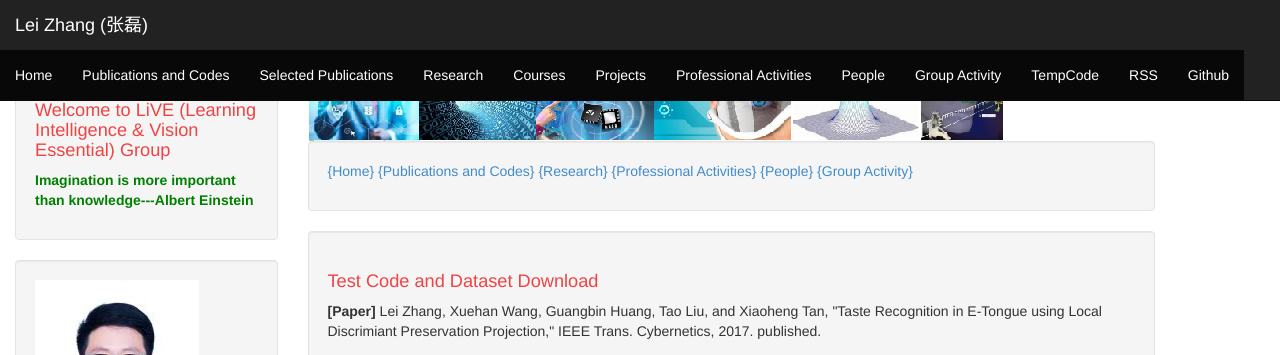
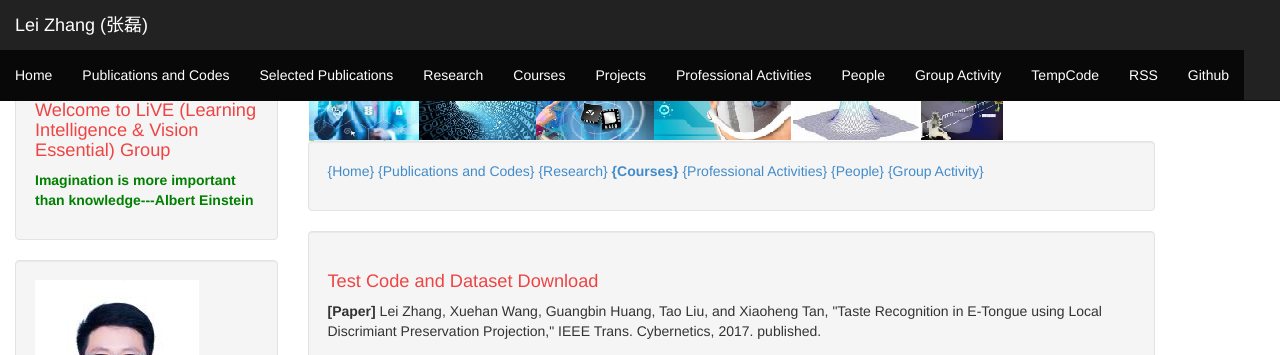
Before and after one commit to DrLeiZhang/website, a Jekyll site: the page built from tempcode.html, in a window 1280 px wide and 900 px high. Shown: the top 355 px of the window. Built offline with Jekyll 4.4.1, drawn with Linux system fonts in a browser that asks for light colours; Markdown is read by kramdown in place of the engine named in the settings.

Commit message:
Update tempcode.html

```diff
--- a/tempcode.html
+++ b/tempcode.html
@@ -4,7 +4,7 @@
 <img class="about-avatar" src="{{ "/img/object.jpg" | prepend: site.baseurl }}" border="0" alt="[name]" />
 
 <div class="well">
-<p><a href="http://www.leizhang.tk/">{Home}</a> <a href="http://www.leizhang.tk/publications%20and%20codes.html">{Publications and Codes}</a> <a href="http://www.leizhang.tk/research.html">{Research}  </a> <a href="http://www.leizhang.tk/professional%20activities.html">{Professional Activities}</a> <a href="http://www.leizhang.tk/people.html">{People}</a> <a href="http://www.leizhang.tk/group%20activity.html">{Group Activity}</a></p>
+<p><a href="http://www.leizhang.tk/">{Home}</a> <a href="http://www.leizhang.tk/publications%20and%20codes.html">{Publications and Codes}</a> <a href="http://www.leizhang.tk/research.html">{Research}</a> <a href="http://www.leizhang.tk/Course.html"><B>{Courses}</B></a> <a href="http://www.leizhang.tk/professional%20activities.html">{Professional Activities}</a> <a href="http://www.leizhang.tk/people.html">{People}</a> <a href="http://www.leizhang.tk/group%20activity.html">{Group Activity}</a></p>
 </div>
 
 <div class="well">
```
